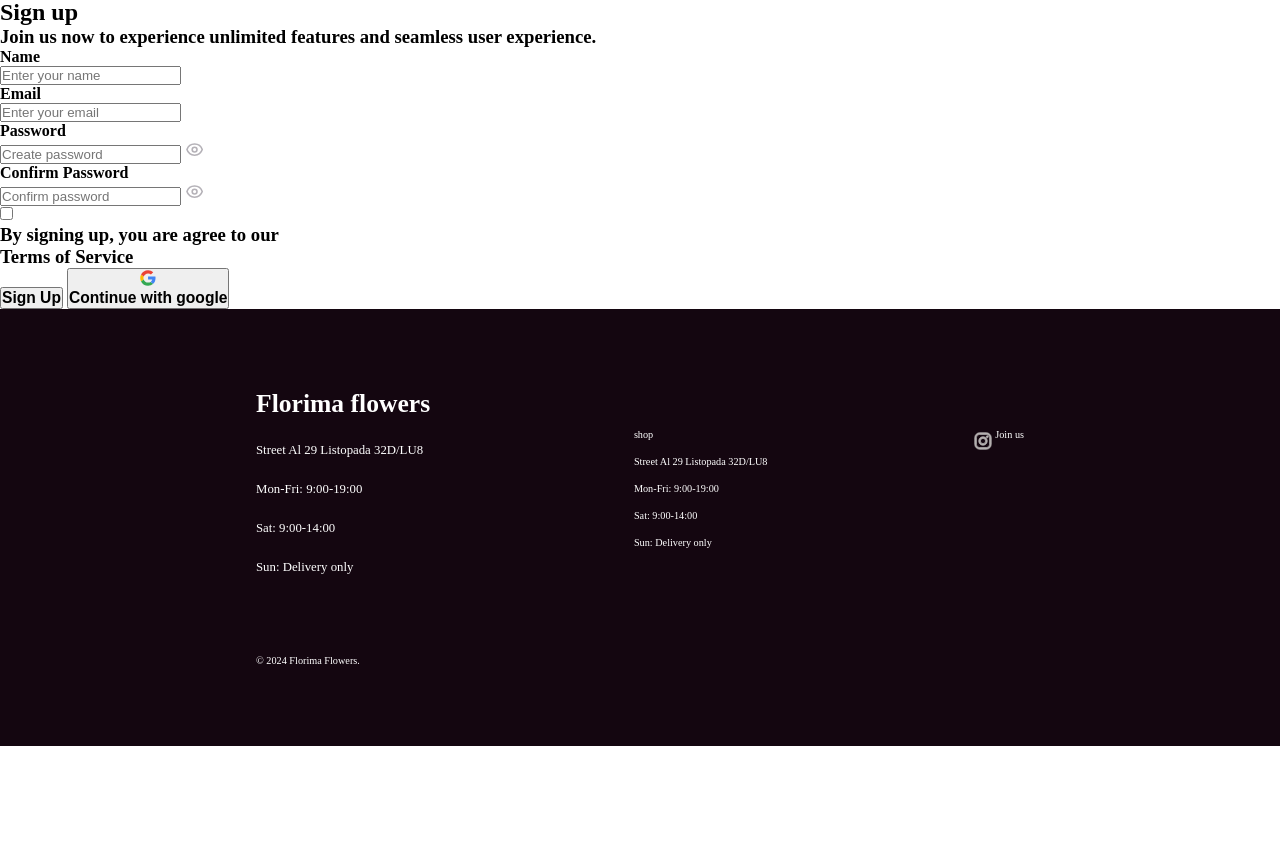
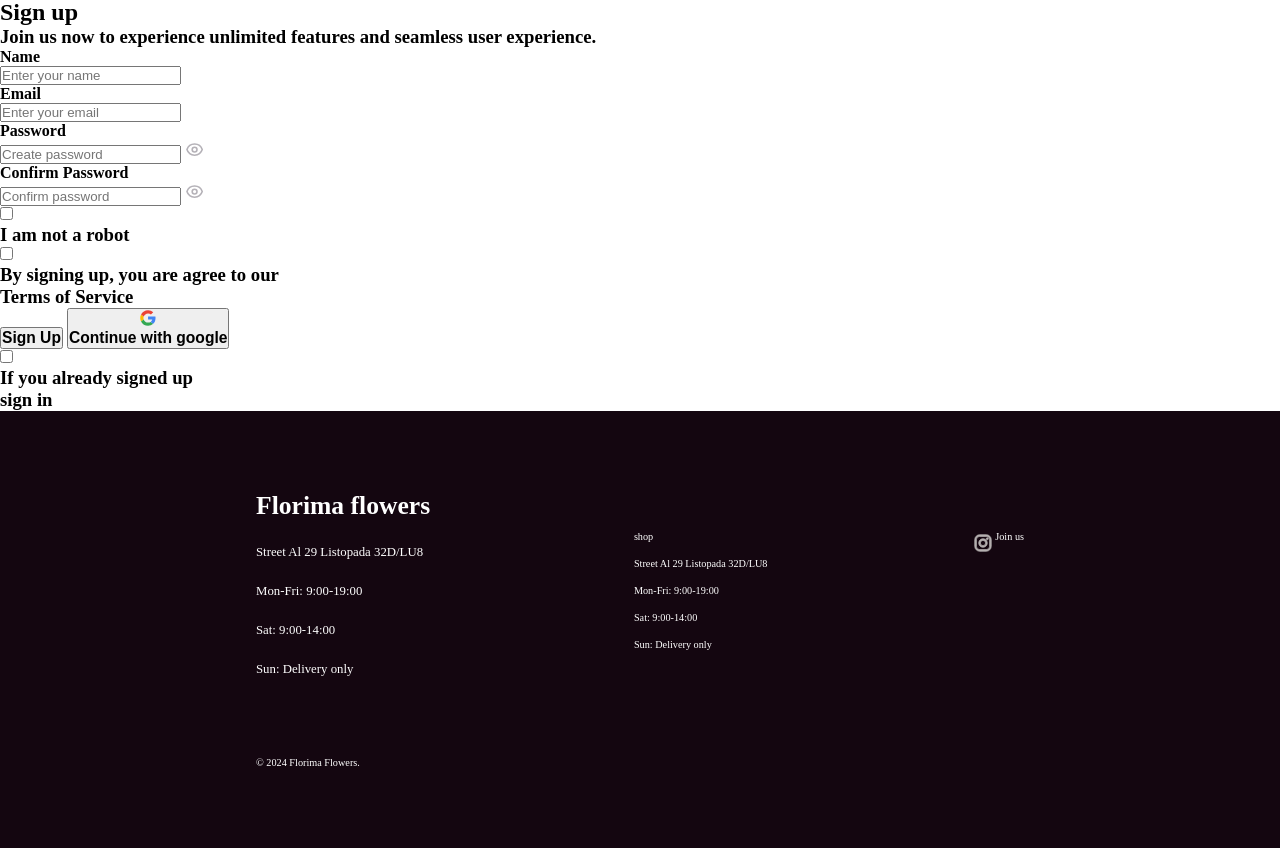
Before and after one commit to kaleabxyz/Ahadukwiaty, a Django app: page /signup/ in a window 1280 px wide. Shown: the part 374-1222 px from the top of the page. Before the commit the page ends 1120 px from the top, so only its background shows below. Run offline with Django 5.2, Linux system fonts and the light colour scheme.

Commit message:
signup page edit2

```diff
--- a/edge/templates/edge/signup.html
+++ b/edge/templates/edge/signup.html
@@ -82,6 +82,10 @@
             </div>
             <div>
                 <input class="check" type="checkbox" />
+                <h3>I am not a robot</h3>
+            </div>
+            <div>
+                <input class="check" type="checkbox" />
                 <h3>By signing up, you are agree to our</h3>
                 <h3 class="bold">Terms of Service</h3>
             </div>
@@ -151,6 +155,11 @@
                     </div>
                 </button>
             </div>
+            <div>
+                <input class="check" type="checkbox" />
+                <h3>If you already signed up</h3>
+                <h3 class="bold">sign in</h3>
+            </div>
         </div>
     </div>
 </div>
```
Also changed, not shown: edge/static/edge/css/styles.css (+6 -1 lines).
